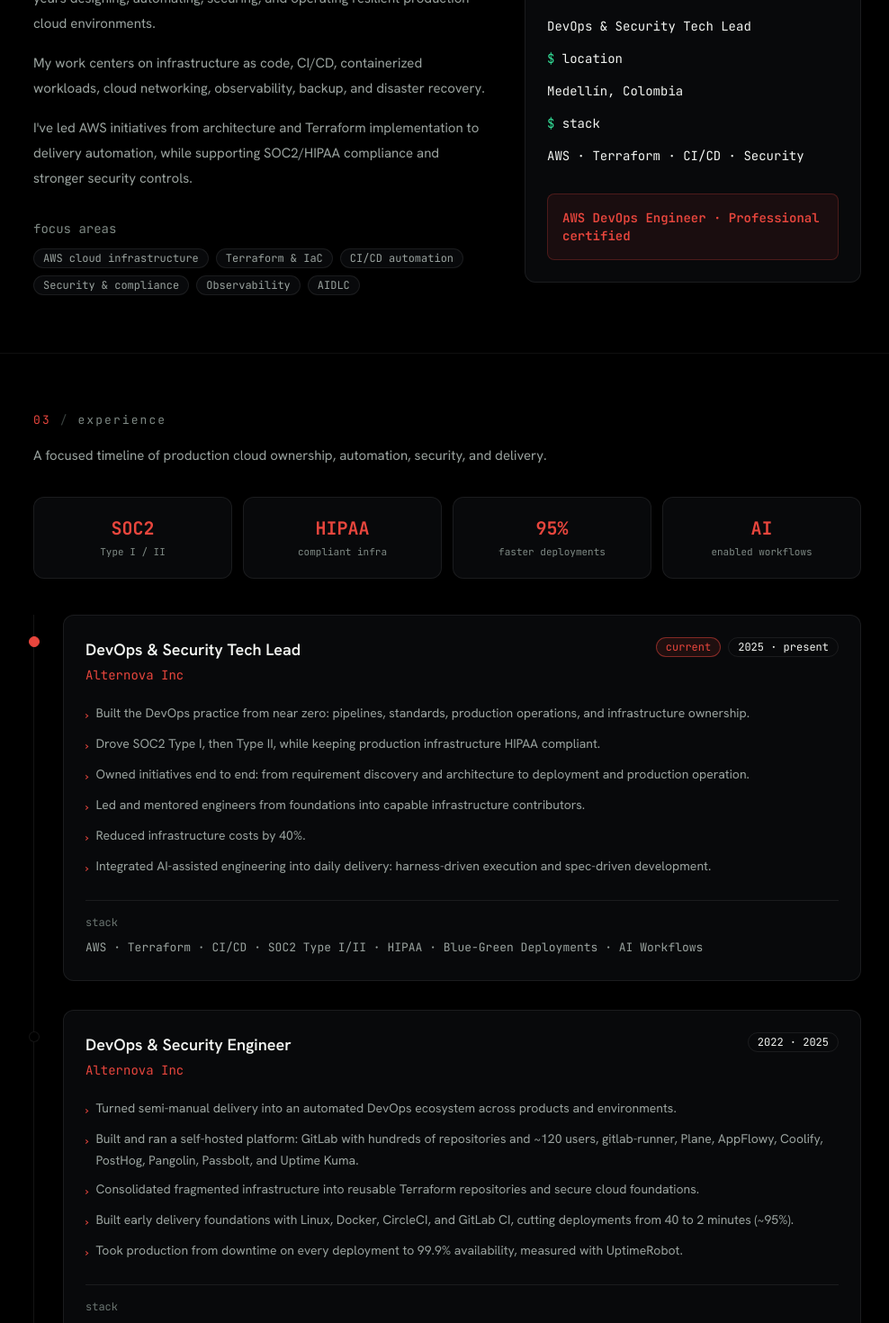
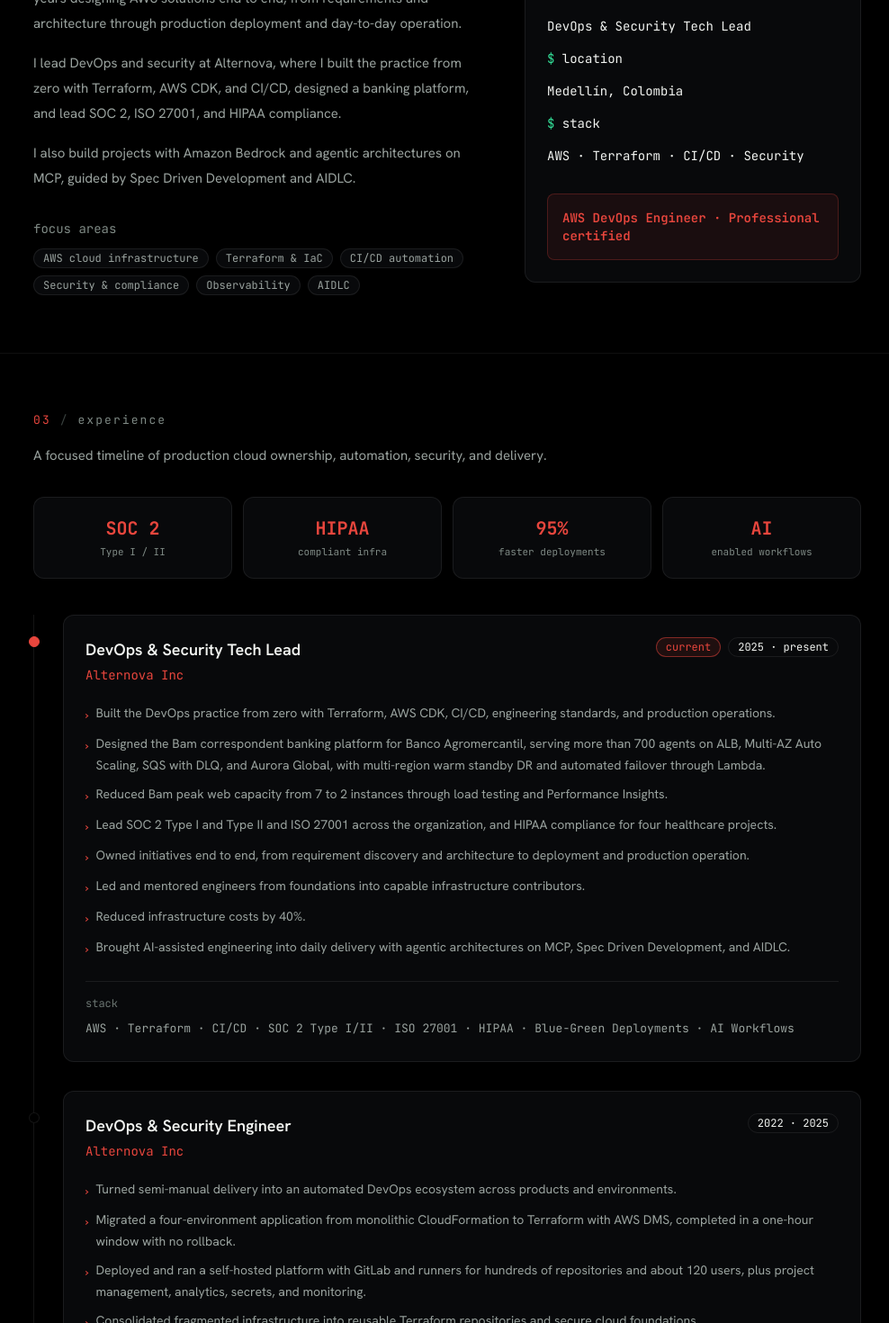
Before and after one commit to cr-montoya/portfolio, a React (Vite) app: page / in a window 1280 px wide. Shown: the part 1100-2570 px from the top of the page at 90% size, without its empty margins (143-1131 px from the left). Built offline with nearby package versions, Linux system fonts and the light colour scheme.

Commit message:
feat(experience): align copy with CV and refine upcoming certification

```diff
--- a/src/data/certifications.ts
+++ b/src/data/certifications.ts
@@ -17,6 +17,8 @@
     name: 'AWS Certified Security – Specialty',
     issuer: 'Amazon Web Services Training and Certification',
     status: 'upcoming',
+    badgeImageUrl:
+      'https://images.credly.com/size/340x340/images/53acdae5-d69f-4dda-b650-d02ed7a50dd7/image.png',
     examDate: '2026-12-01',
   },
   {
--- a/src/data/experience.ts
+++ b/src/data/experience.ts
@@ -11,6 +11,8 @@
     },
     accomplishmentsKeys: [
       'devopsPracticeBuilt',
+      'bamPlatform',
+      'bamCapacity',
       'complianceSecurity',
       'productionOwnership',
       'teamLeadership',
@@ -21,7 +23,8 @@
       'AWS',
       'Terraform',
       'CI/CD',
-      'SOC2 Type I/II',
+      'SOC 2 Type I/II',
+      'ISO 27001',
       'HIPAA',
       'Blue-Green Deployments',
       'AI Workflows',
@@ -38,6 +41,7 @@
     },
     accomplishmentsKeys: [
       'automationTransformation',
+      'cloudFormationMigration',
       'selfHostedMigration',
       'terraformConsolidation',
       'deploymentReduction',
--- a/src/data/projects.ts
+++ b/src/data/projects.ts
@@ -25,7 +25,6 @@
     id: 'wc2026-prediction-simulator',
     nameWithOwner: 'cr-montoya/wc2026-prediction-simulator',
     repositoryUrl: 'https://github.com/cr-montoya/wc2026-prediction-simulator',
-    demoUrl: 'https://predicciones-mundial.pages.dev',
     primaryLanguage: 'TypeScript',
     topics: ['Analytics', 'AI', 'Monte Carlo', 'ISR'],
     featured: false,
--- a/src/i18n/en.ts
+++ b/src/i18n/en.ts
@@ -42,9 +42,9 @@
     eyebrow: 'production cloud, built with intent',
     kicker: 'production cloud, built with intent',
     body: [
-      "I'm a Senior AWS DevOps Engineer based in Medellín, Colombia, with 4+ years designing, automating, securing, and operating resilient production cloud environments.",
-      'My work centers on infrastructure as code, CI/CD, containerized workloads, cloud networking, observability, backup, and disaster recovery.',
-      "I've led AWS initiatives from architecture and Terraform implementation to delivery automation, while supporting SOC2/HIPAA compliance and stronger security controls.",
+      "I'm a Senior AWS DevOps Engineer based in Medellín, Colombia, with 4+ years designing AWS solutions end to end, from requirements and architecture through production deployment and day-to-day operation.",
+      'I lead DevOps and security at Alternova, where I built the practice from zero with Terraform, AWS CDK, and CI/CD, designed a banking platform, and lead SOC 2, ISO 27001, and HIPAA compliance.',
+      'I also build projects with Amazon Bedrock and agentic architectures on MCP, guided by Spec Driven Development and AIDLC.',
     ],
     focusTitle: 'focus areas',
     focus: {
@@ -81,10 +81,10 @@
     items: {
       ghostStockTitle: 'GhostStock',
       ghostStockDescription:
-        'Photo-based inventory on AWS. Amazon Bedrock (Converse API) answers through one forced tool with a strict schema that has no price, quantity, or SKU fields, so the model cannot invent data. Serverless with CDK v2, React 19, and Playwright gates; specs written with Kiro, built in one day.',
+        'Photo-based inventory on AWS. Amazon Bedrock Converse API answers through one forced tool with a strict schema that has no price, quantity, or SKU fields, so the model cannot invent data. Serverless with CDK v2, React 19, and Playwright gates, with specs written in Kiro and built in one day.',
       awsSecurityTitle: 'AWS Account Security Toolkit',
       awsSecurityDescription:
-        'Security automation and guardrails for AWS accounts: IAM remediation, baseline controls, and operational hardening.',
+        'Security automation and guardrails for AWS accounts covering IAM remediation, baseline controls, and operational hardening.',
       wc2026Title: 'World Cup 2026 Prediction Simulator',
       wc2026Description:
         'TypeScript analytics simulator using Poisson modeling, Monte Carlo simulation, and AI-assisted insights.',
@@ -103,7 +103,7 @@
       stack: 'stack',
     },
     stats: [
-      { v: 'SOC2', k: 'Type I / II' },
+      { v: 'SOC 2', k: 'Type I / II' },
       { v: 'HIPAA', k: 'compliant infra' },
       { v: '95%', k: 'faster deployments' },
       { v: 'AI', k: 'enabled workflows' },
@@ -113,31 +113,37 @@
       devopsSecurityEngineer: 'DevOps & Security Engineer',
     },
     accomplishments: {
+      bamPlatform:
+        'Designed the Bam correspondent banking platform for Banco Agromercantil, serving more than 700 agents on ALB, Multi-AZ Auto Scaling, SQS with DLQ, and Aurora Global, with multi-region warm standby DR and automated failover through Lambda.',
+      bamCapacity:
+        'Reduced Bam peak web capacity from 7 to 2 instances through load testing and Performance Insights.',
+      cloudFormationMigration:
+        'Migrated a four-environment application from monolithic CloudFormation to Terraform with AWS DMS, completed in a one-hour window with no rollback.',
       multiCloudLeadership: 'Lead the operation and evolution of multi-cloud environments.',
       awsOwnership:
         'Own end-to-end AWS infrastructure initiatives from architecture and Terraform implementation to CI/CD integration.',
       complianceSecurity:
-        'Drove SOC2 Type I, then Type II, while keeping production infrastructure HIPAA compliant.',
+        'Lead SOC 2 Type I and Type II and ISO 27001 across the organization, and HIPAA compliance for four healthcare projects.',
       cicdOptimization:
         'Designed CI/CD with blue-green production deployments, reducing release risk and keeping platforms online.',
       devopsPracticeBuilt:
-        'Built the DevOps practice from near zero: pipelines, standards, production operations, and infrastructure ownership.',
+        'Built the DevOps practice from zero with Terraform, AWS CDK, CI/CD, engineering standards, and production operations.',
       teamLeadership:
         'Led and mentored engineers from foundations into capable infrastructure contributors.',
       productionOwnership:
-        'Owned initiatives end to end: from requirement discovery and architecture to deployment and production operation.',
+        'Owned initiatives end to end, from requirement discovery and architecture to deployment and production operation.',
       aiWorkflowAdoption:
-        'Integrated AI-assisted engineering into daily delivery: harness-driven execution and spec-driven development.',
+        'Brought AI-assisted engineering into daily delivery with agentic architectures on MCP, Spec Driven Development, and AIDLC.',
       automationTransformation:
         'Turned semi-manual delivery into an automated DevOps ecosystem across products and environments.',
       selfHostedMigration:
-        'Built and ran a self-hosted platform: GitLab with hundreds of repositories and ~120 users, gitlab-runner, Plane, AppFlowy, Coolify, PostHog, Pangolin, Passbolt, and Uptime Kuma.',
+        'Deployed and ran a self-hosted platform with GitLab and runners for hundreds of repositories and about 120 users, plus project management, analytics, secrets, and monitoring.',
       terraformConsolidation:
         'Consolidated fragmented infrastructure into reusable Terraform repositories and secure cloud foundations.',
       deploymentReduction:
-        'Built early delivery foundations with Linux, Docker, CircleCI, and GitLab CI, cutting deployments from 40 to 2 minutes (~95%).',
+        'Implemented delivery foundations with Linux, Docker, CircleCI, and GitLab CI, cutting deployments from 40 to 2 minutes, about 95% faster.',
       availabilityImprovement:
-        'Took production from downtime on every deployment to 99.9% availability, measured with UptimeRobot.',
+        'Raised production availability from downtime on every deployment to 99.9%, measured with UptimeRobot.',
       costReduction: 'Reduced infrastructure costs by 40%.',
     },
   },
@@ -150,7 +156,7 @@
       badgeAlt: 'badge',
       active: 'active',
       retired: 'retired',
-      upcoming: 'In progress · exam',
+      upcoming: 'Upcoming ·',
     },
   },
   judo: {
--- a/src/i18n/es.ts
+++ b/src/i18n/es.ts
@@ -42,9 +42,9 @@
     eyebrow: 'cloud productivo, construido con intención',
     kicker: 'nube en producción, construida con intención',
     body: [
-      'Soy Ingeniero Senior AWS DevOps en Medellín, Colombia, con 4+ años diseñando, automatizando, asegurando y operando entornos cloud productivos y resilientes.',
-      'Mi trabajo se centra en infraestructura como código, CI/CD, cargas contenerizadas, redes cloud, observabilidad, backup y recuperación ante desastres.',
-      'He liderado iniciativas AWS desde arquitectura e implementación con Terraform hasta automatización de entrega, apoyando cumplimiento SOC2/HIPAA y controles de seguridad más sólidos.',
+      'Soy Ingeniero Senior AWS DevOps en Medellín, Colombia, con más de 4 años diseñando soluciones en AWS de punta a punta, desde el requerimiento y la arquitectura hasta el despliegue en producción y su operación diaria.',
+      'Lidero DevOps y seguridad en Alternova, donde construí la práctica desde cero con Terraform, AWS CDK y CI/CD, diseñé una plataforma bancaria y lidero SOC 2, ISO 27001 e HIPAA.',
+      'Además construyo proyectos con Amazon Bedrock y arquitecturas agénticas sobre MCP, guiados por Spec Driven Development y AIDLC.',
     ],
     focusTitle: 'áreas de enfoque',
     focus: {
@@ -81,10 +81,10 @@
     items: {
       ghostStockTitle: 'GhostStock',
       ghostStockDescription:
-        'Inventario por foto en AWS. Amazon Bedrock (Converse API) responde con una única herramienta forzada y un esquema estricto sin campos de precio, cantidad ni SKU, así el modelo no puede inventar datos. Serverless con CDK v2, React 19 y gates de Playwright; specs escritas con Kiro, hecho en un día.',
+        'Inventario por foto en AWS. La Converse API de Amazon Bedrock responde con una única herramienta forzada y un esquema estricto sin campos de precio, cantidad ni SKU, así el modelo no puede inventar datos. Serverless con CDK v2, React 19 y gates de Playwright, con specs escritas en Kiro y hecho en un día.',
       awsSecurityTitle: 'AWS Account Security Toolkit',
       awsSecurityDescription:
-        'Automatización y guardrails de seguridad para cuentas AWS: remediación IAM, controles base y hardening operativo.',
+        'Automatización y guardrails de seguridad para cuentas AWS con remediación IAM, controles base y hardening operativo.',
       wc2026Title: 'Simulador de Predicciones Mundial 2026',
       wc2026Description:
         'Simulador analítico en TypeScript con modelado Poisson, simulación Monte Carlo e insights asistidos por IA.',
@@ -103,7 +103,7 @@
       stack: 'stack',
     },
     stats: [
-      { v: 'SOC2', k: 'Type I / II' },
+      { v: 'SOC 2', k: 'Type I / II' },
       { v: 'HIPAA', k: 'infra conforme' },
       { v: '95%', k: 'deploys más rápidos' },
       { v: 'IA', k: 'workflows habilitados' },
@@ -113,31 +113,37 @@
       devopsSecurityEngineer: 'DevOps & Security Engineer',
     },
     accomplishments: {
+      bamPlatform:
+        'Diseñé la plataforma de corresponsales bancarios de Bam, Banco Agromercantil, con más de 700 agentes sobre ALB, Auto Scaling Multi-AZ, SQS con DLQ y Aurora Global, con DR warm standby multirregión y failover automatizado vía Lambda.',
+      bamCapacity:
+        'Reduje la capacidad pico web de Bam de 7 a 2 instancias con pruebas de carga y Performance Insights.',
+      cloudFormationMigration:
+        'Migré una aplicación de cuatro ambientes de CloudFormation monolítico a Terraform con AWS DMS, en una ventana de una hora y sin rollback.',
       multiCloudLeadership: 'Lidero la operación y evolución de entornos multi-cloud.',
       awsOwnership:
         'Soy responsable de iniciativas AWS end-to-end, desde arquitectura e implementación con Terraform hasta integración CI/CD.',
       complianceSecurity:
-        'Impulsé SOC2 Type I y luego Type II, manteniendo la infraestructura de producción HIPAA compliant.',
+        'Lidero SOC 2 Type I y Type II e ISO 27001 en toda la organización, y el cumplimiento HIPAA de cuatro proyectos de salud.',
       cicdOptimization:
         'Diseñé CI/CD con despliegues blue-green en producción, reduciendo riesgo de release y manteniendo plataformas online.',
       devopsPracticeBuilt:
-        'Construí la práctica DevOps casi desde cero: pipelines, estándares, operación en producción y ownership de infraestructura.',
+        'Construí la práctica DevOps desde cero con Terraform, AWS CDK, CI/CD, estándares de ingeniería y operación en producción.',
       teamLeadership:
         'Lideré y formé ingenieros desde fundamentos hasta perfiles capaces en infraestructura y delivery.',
       productionOwnership:
-        'Lideré iniciativas end to end: desde levantamiento de requerimientos y arquitectura hasta despliegue y operación.',
+        'Lideré iniciativas de punta a punta, desde el levantamiento de requerimientos y la arquitectura hasta el despliegue y la operación en producción.',
       aiWorkflowAdoption:
-        'Integré ingeniería asistida por IA en la entrega diaria: ejecución harness-driven y spec-driven development.',
+        'Integré ingeniería asistida por IA en la entrega diaria con arquitecturas agénticas sobre MCP, Spec Driven Development y AIDLC.',
       automationTransformation:
         'Convertí delivery semi-manual en un ecosistema DevOps automatizado para productos y entornos.',
       selfHostedMigration:
-        'Monté y administré una plataforma self-hosted: GitLab con cientos de repositorios y ~120 usuarios, gitlab-runner, Plane, AppFlowy, Coolify, PostHog, Pangolin, Passbolt y Uptime Kuma.',
+        'Desplegué y administré una plataforma self-hosted con GitLab y runners para cientos de repositorios y unos 120 usuarios, más gestión de proyectos, analítica, secretos y monitoreo.',
       terraformConsolidation:
         'Consolidé infraestructura fragmentada en repositorios Terraform reutilizables y bases cloud seguras.',
       deploymentReduction:
-        'Construí bases de delivery con Linux, Docker, CircleCI y GitLab CI, reduciendo los despliegues de 40 a 2 minutos (~95 %).',
+        'Implementé las bases de delivery con Linux, Docker, CircleCI y GitLab CI, reduciendo los despliegues de 40 a 2 minutos, cerca de un 95 % más rápido.',
       availabilityImprovement:
-        'Llevé producción de caídas en cada despliegue a 99,9 % de disponibilidad, medida con UptimeRobot.',
+        'Elevé la disponibilidad de producción de caídas en cada despliegue a 99,9 %, medida con UptimeRobot.',
       costReduction: 'Reduje los costos de infraestructura en 40 %.',
     },
   },
@@ -150,7 +156,7 @@
       badgeAlt: 'insignia',
       active: 'activo',
       retired: 'retirado',
-      upcoming: 'En curso · examen',
+      upcoming: 'Próximamente ·',
     },
   },
   judo: {
--- a/src/i18n/types.ts
+++ b/src/i18n/types.ts
@@ -98,6 +98,9 @@
       devopsSecurityEngineer: string
     }
     accomplishments: {
+      bamPlatform: string
+      bamCapacity: string
+      cloudFormationMigration: string
       multiCloudLeadership: string
       awsOwnership: string
       complianceSecurity: string
--- a/src/types/certification.ts
+++ b/src/types/certification.ts
@@ -12,9 +12,10 @@
   expiresDate?: string
 }
 
-// No Credly badge exists until the exam is passed, so there is no image or verify link.
+// Not earned yet: shows the public badge artwork dimmed, with no verify link.
 export interface UpcomingCertification extends CertificationBase {
   status: 'upcoming'
+  badgeImageUrl: string
   examDate: string
 }
 
```
Also changed, not shown: src/App.tsx (+6 -3 lines), src/sections/Certifications.tsx (+13 -19 lines).
